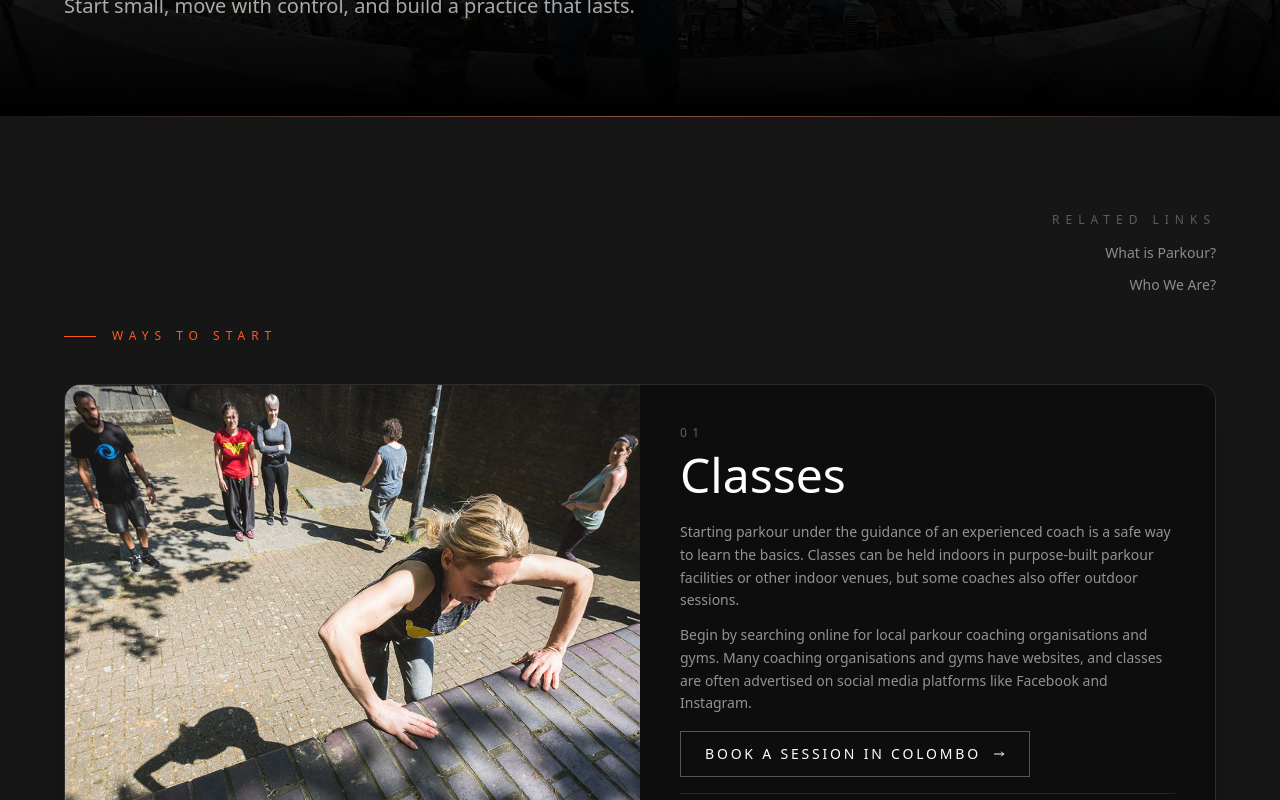
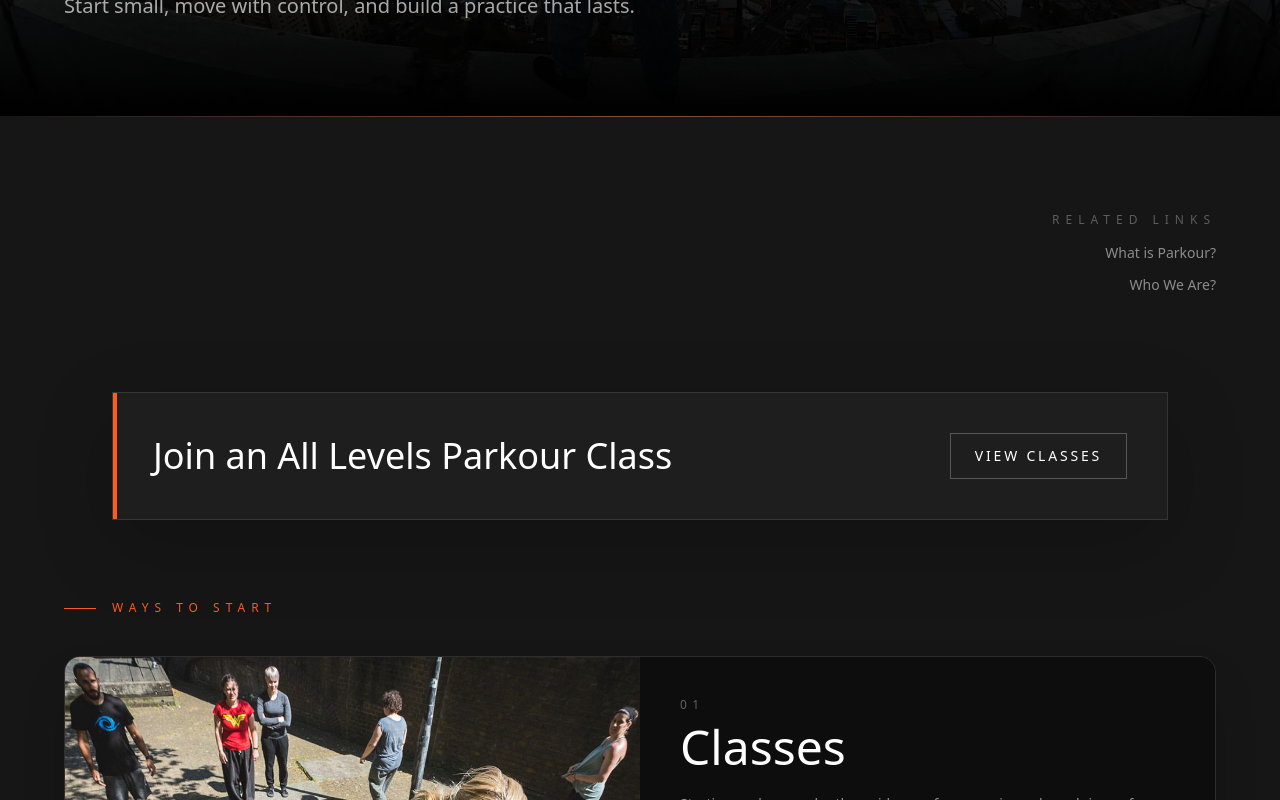
Before and after one commit to Venath/RAMP-Core, a Next.js app: page /how-to-get-started in a window 1280 px wide. Shown: the part 540-1340 px from the top of the page. Built offline with nearby package versions, Linux system fonts and the light colour scheme.

Commit message:
Updated descriptions

```diff
--- a/app/Components/AutoPlayVideo.tsx
+++ b/app/Components/AutoPlayVideo.tsx
@@ -111,15 +111,12 @@ export default function VideoSection() {
 
             <div className="w-12 h-[2px] bg-[#FF5A1F] mb-7" />
 
+
             <p className="text-white/65 text-base leading-relaxed mb-4">
-              RAMP is Sri Lanka&apos;s leading street parkour crew. We don&apos;t just train — we
-              live and breathe the art of movement. From rooftops to rail yards, we find lines where
-              others see walls.
+              RAMP is a Sri Lankan parkour team dedicated to growing the sport of parkour in Sri Lanka. Through creative movement, athletic training, and engaging content, we bring together people who share a passion for parkour, movement, and physical expression. From urban environments to purpose-built training spaces, we explore new ways to move, challenge ourselves, and redefine what's possible.
             </p>
             <p className="text-white/40 text-sm leading-relaxed mb-10">
-              Founded by a group of passionate traceurs, RAMP has grown into a community that
-              celebrates freedom, discipline, and raw creativity through movement. We train. We
-              connect. We push each other to go further.
+              Founded by passionate traceurs, RAMP has grown into a community that promotes parkour in Sri Lanka through training sessions, creative projects, and community events. We believe in safe training, discipline, creativity, and connecting people through movement.
             </p>
 
             {/* Social links */}
--- a/app/Components/HowToGetStarted.tsx
+++ b/app/Components/HowToGetStarted.tsx
@@ -162,6 +162,24 @@ export default function HowToGetStarted() {
                 </ul>
             </div>
           </div>
+
+                <section className="bg-[#161616] px-4 pb-20 pt-12 md:px-12 md:pt-16">
+        <div className="mx-auto max-w-6xl">
+          <div className="relative border border-white/10 bg-white/[0.035] p-7 shadow-[0_24px_80px_rgba(0,0,0,0.2)] before:absolute before:left-0 before:top-0 before:h-full before:w-1 before:bg-[#FF5A1F] md:flex md:items-center md:justify-between md:p-10">
+            <div>
+              <h2 className="font-[var(--font-bebas)] text-3xl text-white md:text-4xl">
+                Join an All Levels Parkour Class
+              </h2>
+            </div>
+            <Link
+              href="/parkourclasses"
+              className="mt-6 inline-flex border border-white/25 px-6 py-3 font-[var(--font-bebas)] text-sm uppercase tracking-[0.2em] text-white transition-colors hover:bg-white hover:text-black md:mt-0"
+            >
+              View Classes
+            </Link>
+          </div>
+        </div>
+      </section>
 
           {/* Section label */}
           <div className="flex items-center gap-4 mb-10">
--- a/app/who-we-are/page.tsx
+++ b/app/who-we-are/page.tsx
@@ -188,6 +188,10 @@ export default function WhoWeArePage() {
                   His vision is to help Sri Lankan parkour grow while building RAMP into a
                   recognised movement and content brand.
                 </p>
+                <p>
+                  Alongside his work with RAMP, Venath is also a software engineer, combining his technical
+                  background with his passion for creativity, technology and movement.
+                </p>
               </div>
             </div>
           </div>
```
